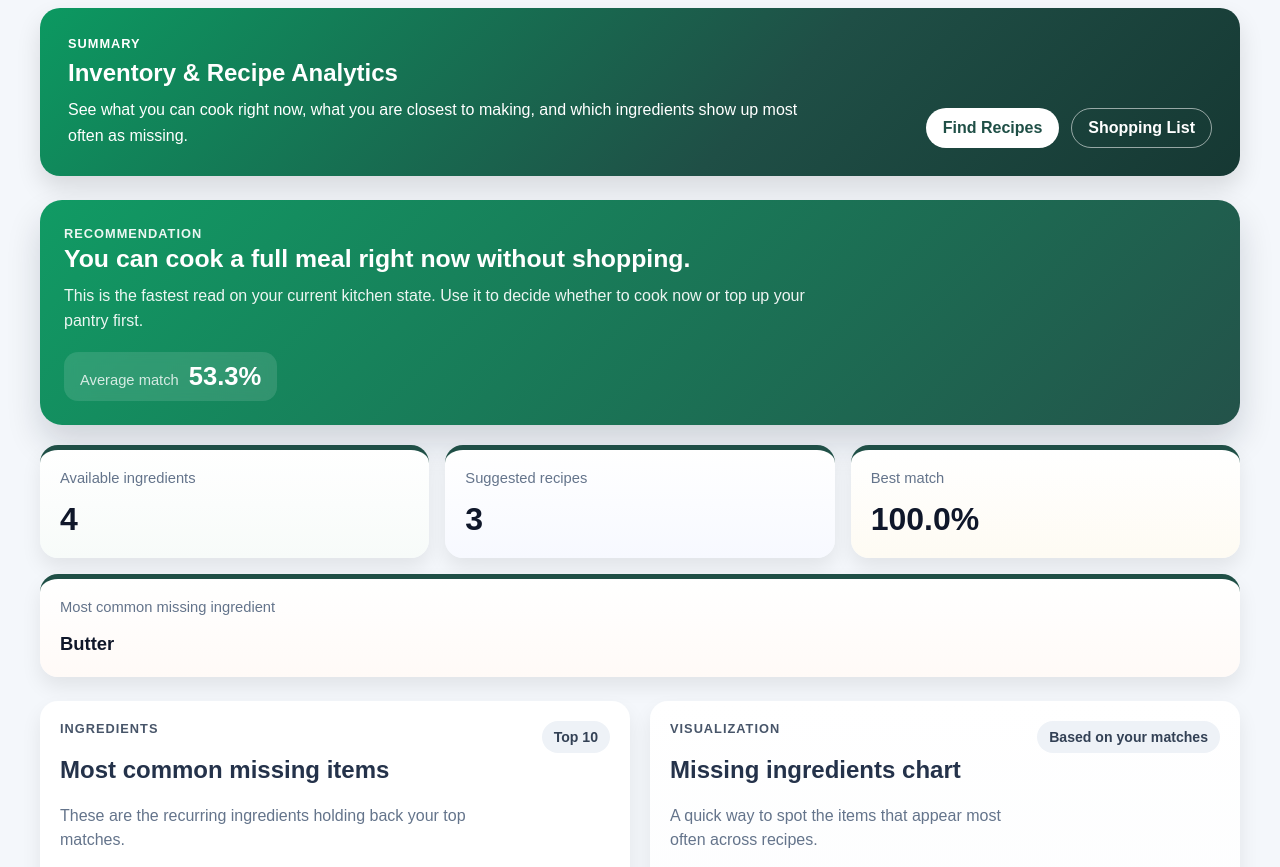
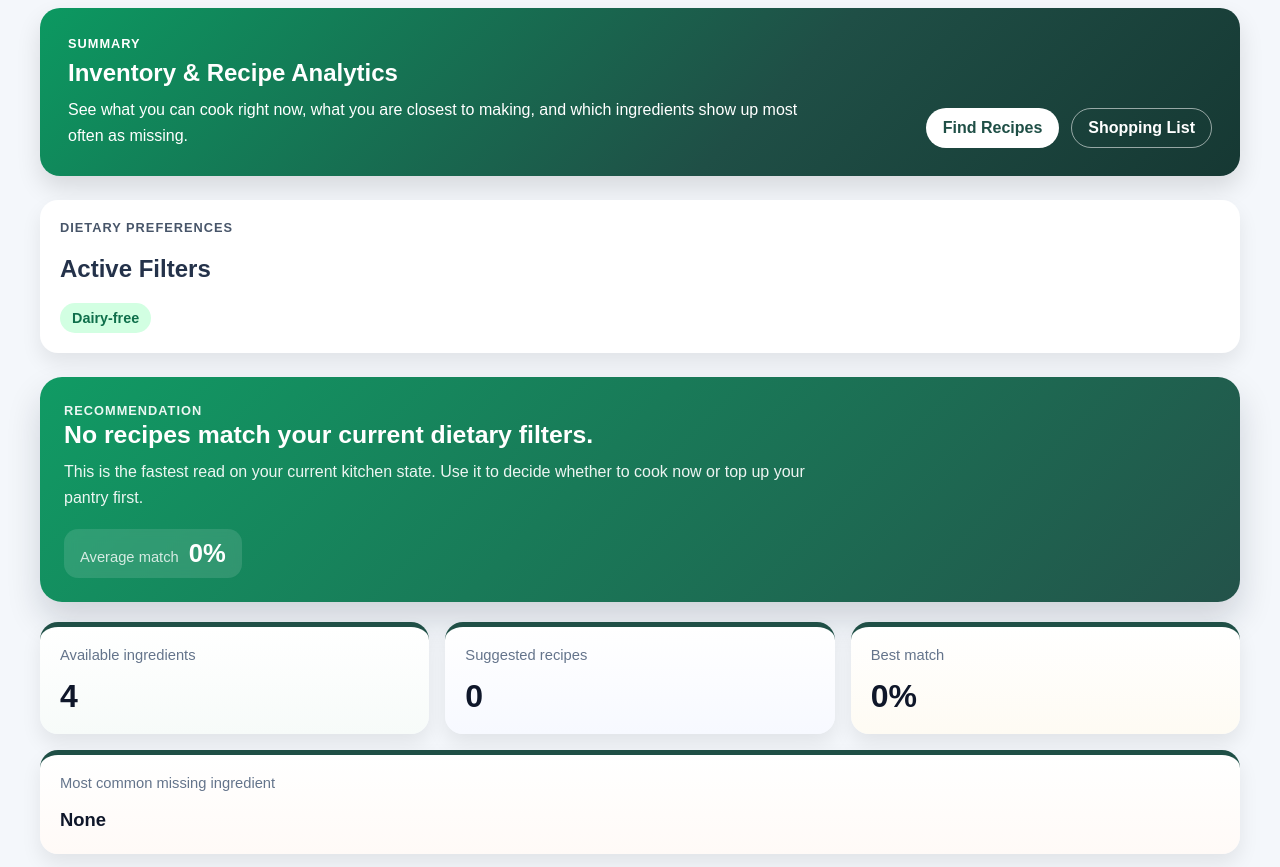
Before and after one commit to 2026-pwr-sl/script-languages-6g, a Flask app: page /summary in a window 1280 px wide. Shown: the part 112-979 px from the top of the page. Run offline with Flask 3, Linux system fonts and the light colour scheme.

Commit message:
feat: dietary restrictions

```diff
--- a/Frinder/app.py
+++ b/Frinder/app.py
@@ -5,13 +5,20 @@ from flask import Flask, Response, flash, redirect, render_template, request, ur
 from collections import Counter
 
 from charts import generate_summary_graphs
-from matching import match_recipes
+from matching import (
+    DIETARY_RESTRICTION_OPTIONS,
+    dietary_restriction_labels,
+    match_recipes,
+    normalize_dietary_restrictions,
+)
 from storage import (
     add_favourite_recipe,
     add_missing_to_shopping_list,
     add_user_ingredient,
     build_shopping_report,
     load_recipes,
+    read_dietary_restrictions,
+    read_excluded_ingredients,
     read_favourite_recipe_names,
     read_shopping_list,
     read_user_ingredients,
@@ -19,6 +26,8 @@ from storage import (
     remove_favourite_recipe,
     remove_from_shopping_list,
     remove_user_ingredient,
+    save_dietary_restrictions,
+    save_excluded_ingredients,
     save_user_ingredients,
 )
 from utils import parse_ingredients
@@ -57,6 +66,33 @@ def add_favourite_status(recipes, favourite_recipe_names):
     ]
 
 
+def get_active_preferences():
+    dietary_restrictions = normalize_dietary_restrictions(
+        read_dietary_restrictions()
+    )
+    excluded_ingredients = read_excluded_ingredients()
+
+    return dietary_restrictions, excluded_ingredients
+
+
+def build_preferences_context(dietary_restrictions=None, excluded_ingredients=None):
+    if dietary_restrictions is None or excluded_ingredients is None:
+        dietary_restrictions, excluded_ingredients = get_active_preferences()
+
+    return {
+        "dietary_restriction_options": DIETARY_RESTRICTION_OPTIONS,
+        "selected_dietary_restrictions": dietary_restrictions,
+        "active_dietary_restriction_labels": dietary_restriction_labels(
+            dietary_restrictions
+        ),
+        "excluded_ingredients": excluded_ingredients,
+        "excluded_ingredients_str": ", ".join(excluded_ingredients),
+        "has_active_preferences": bool(
+            dietary_restrictions or excluded_ingredients
+        ),
+    }
+
+
 def get_recipes_with_favourite_status():
     recipes_list = load_recipes()
     favourite_recipe_names = read_favourite_recipe_names()
@@ -64,11 +100,23 @@ def get_recipes_with_favourite_status():
     return add_favourite_status(recipes_list, favourite_recipe_names), favourite_recipe_names
 
 
-def get_recipe_suggestions(user_ingredients):
+def get_recipe_suggestions(
+    user_ingredients,
+    dietary_restrictions=None,
+    excluded_ingredients=None,
+):
+    if dietary_restrictions is None or excluded_ingredients is None:
+        dietary_restrictions, excluded_ingredients = get_active_preferences()
+
     recipes_list = load_recipes()
     favourite_recipe_names = read_favourite_recipe_names()
     suggestions = add_favourite_status(
-        match_recipes(user_ingredients, recipes_list),
+        match_recipes(
+            user_ingredients,
+            recipes_list,
+            dietary_restrictions=dietary_restrictions,
+            excluded_ingredients=excluded_ingredients,
+        ),
         favourite_recipe_names,
     )
 
@@ -92,7 +140,11 @@ def index():
 
     saved_items_str = ", ".join(saved_items)
 
-    return render_template("index.html", saved_items_str=saved_items_str)
+    return render_template(
+        "index.html",
+        saved_items_str=saved_items_str,
+        **build_preferences_context(),
+    )
 
 
 @app.route("/recipes", methods=["GET", "POST"])
@@ -110,33 +162,53 @@ def recipes():
         user_ingredients = parse_ingredients(
             f"{ingredients_text}\n{uploaded_ingredients_text}"
         )
+        dietary_restrictions = normalize_dietary_restrictions(
+            request.form.getlist("dietary_restrictions")
+        )
+        excluded_ingredients = parse_ingredients(
+            request.form.get("excluded_ingredients", "")
+        )
+
+        save_dietary_restrictions(dietary_restrictions)
+        save_excluded_ingredients(excluded_ingredients)
 
         if not user_ingredients:
             flash("Please enter or upload at least one ingredient.", "error")
             return redirect(url_for("index"))
 
         save_user_ingredients(user_ingredients)
-        suggestions, favourite_recipe_names = get_recipe_suggestions(user_ingredients)
+        suggestions, favourite_recipe_names = get_recipe_suggestions(
+            user_ingredients,
+            dietary_restrictions,
+            excluded_ingredients,
+        )
 
         return render_template(
             "recipes.html",
             user_ingredients=user_ingredients,
             suggestions=suggestions,
             favourite_recipe_names=favourite_recipe_names,
+            **build_preferences_context(dietary_restrictions, excluded_ingredients),
         )
 
     user_ingredients = read_user_ingredients()
     favourite_recipe_names = read_favourite_recipe_names()
+    dietary_restrictions, excluded_ingredients = get_active_preferences()
     suggestions = []
 
     if user_ingredients:
-        suggestions, favourite_recipe_names = get_recipe_suggestions(user_ingredients)
+        suggestions, favourite_recipe_names = get_recipe_suggestions(
+            user_ingredients,
+            dietary_restrictions,
+            excluded_ingredients,
+        )
 
     return render_template(
         "recipes.html",
         user_ingredients=user_ingredients,
         suggestions=suggestions,
         favourite_recipe_names=favourite_recipe_names,
+        **build_preferences_context(dietary_restrictions, excluded_ingredients),
     )
 
 
@@ -164,11 +236,21 @@ def all_recipes():
 def summary():
     recipes_list = load_recipes()
     user_ingredients = read_user_ingredients()
+    dietary_restrictions, excluded_ingredients = get_active_preferences()
 
     if not user_ingredients:
-        return render_template("summary.html", empty=True)
+        return render_template(
+            "summary.html",
+            empty=True,
+            **build_preferences_context(dietary_restrictions, excluded_ingredients),
+        )
 
-    suggestions = match_recipes(user_ingredients, recipes_list)
+    suggestions = match_recipes(
+        user_ingredients,
+        recipes_list,
+        dietary_restrictions=dietary_restrictions,
+        excluded_ingredients=excluded_ingredients,
+    )
 
     total_available = len(user_ingredients)
     total_suggested = len(suggestions)
@@ -185,8 +267,10 @@ def summary():
     most_common_missing = missing_counter.most_common(1)[0][0] if missing_counter else "None"
     missing_table_data = missing_counter.most_common(10)
 
-    if best_match == 0:
-        recommendation = "Your fridge is empty."
+    if not suggestions:
+        recommendation = "No recipes match your current dietary filters."
+    elif best_match == 0:
+        recommendation = "No recipe uses your current ingredients yet."
     elif best_match < 20:
         recommendation = "You should go shopping."
     elif best_match < 60:
@@ -213,7 +297,8 @@ def summary():
         recommendation=recommendation,
         missing_table_data=missing_table_data,
         graph_missing_url=url_for('static', filename=filename_missing),
-        graph_difficulty_url=url_for('static', filename=filename_difficulty)
+        graph_difficulty_url=url_for('static', filename=filename_difficulty),
+        **build_preferences_context(dietary_restrictions, excluded_ingredients),
     )
 
 
@@ -265,8 +350,7 @@ def get_latest_recipe_matches():
     if not user_ingredients:
         return []
 
-    recipes_list = load_recipes()
-    suggestions = match_recipes(user_ingredients, recipes_list)
+    suggestions, _ = get_recipe_suggestions(user_ingredients)
 
     return [
         recipe
--- /dev/null
+++ b/Frinder/data/dietary_restrictions.json
@@ -0,0 +1,5 @@
+{
+  "restrictions": [
+    "dairy-free"
+  ]
+}
--- /dev/null
+++ b/Frinder/data/excluded_ingredients.json
@@ -0,0 +1,3 @@
+{
+  "ingredients": []
+}
--- a/Frinder/static/style.css
+++ b/Frinder/static/style.css
@@ -174,6 +174,8 @@ button {
 }
 
 .selected-ingredients-box,
+.active-preferences-box,
+.preferences-panel,
 .shopping-card,
 .summary-stat-card,
 .summary-panel {
@@ -187,8 +189,15 @@ button {
   margin-bottom: 24px;
 }
 
-.selected-ingredients-box h2 {
+.selected-ingredients-box h2,
+.active-preferences-box h2,
+.preferences-panel h2 {
   margin-top: 0;
+}
+
+.active-preferences-box,
+.preferences-panel {
+  margin-bottom: 24px;
 }
 
 .ingredients-edit-form {
@@ -604,6 +613,76 @@ button {
   resize: none;
 }
 
+.preferences-panel {
+  margin-top: 18px;
+}
+
+.preferences-panel p {
+  margin: 0 0 16px;
+  color: #475569;
+}
+
+.dietary-options {
+  display: grid;
+  grid-template-columns: repeat(3, minmax(0, 1fr));
+  gap: 10px;
+}
+
+.dietary-option {
+  display: flex;
+  align-items: center;
+  gap: 8px;
+  min-height: 42px;
+  padding: 9px 12px;
+  border: 1px solid #cbd5e1;
+  border-radius: 12px;
+  background: #f8fafc;
+  color: #334155;
+  font-weight: 700;
+}
+
+.dietary-option input {
+  accent-color: #0C9961;
+}
+
+.excluded-ingredients-field {
+  display: block;
+  margin-top: 18px;
+  color: #1f4f46;
+  font-weight: 800;
+}
+
+.excluded-ingredients-field textarea {
+  min-height: 74px;
+  margin-top: 8px;
+  border: 1px solid #cbd5e1;
+  border-radius: 14px;
+  background: #f8fafc;
+  resize: vertical;
+}
+
+.preference-chip-list {
+  display: flex;
+  flex-wrap: wrap;
+  gap: 8px;
+}
+
+.preference-chip {
+  display: inline-flex;
+  align-items: center;
+  padding: 7px 12px;
+  border-radius: 999px;
+  background: #d2ffe2;
+  color: #0f6f4b;
+  font-size: 0.9rem;
+  font-weight: 800;
+}
+
+.preference-chip--excluded {
+  background: #fee2e2;
+  color: #991b1b;
+}
+
 .file-input {
   margin-top: 8px;
   font-size: 0.95rem;
@@ -616,6 +695,10 @@ button {
   gap: 20px;
   align-items: flex-end;
   flex-wrap: wrap;
+}
+
+.summary-preferences {
+  margin-bottom: 24px;
 }
 
 .summary-intro {
@@ -879,6 +962,7 @@ button {
 
   .shopping-layout,
   .shopping-recipe-list,
+  .dietary-options,
   .summary-stats,
   .summary-grid {
     grid-template-columns: 1fr;
--- a/Frinder/storage.py
+++ b/Frinder/storage.py
@@ -1,3 +1,6 @@
+import json
+from pathlib import Path
+
 from sqlalchemy import delete, func, select
 from sqlalchemy.orm import selectinload
 
@@ -13,6 +16,11 @@ from db_models import (
 from models import Recipe
 from seed import get_or_create_ingredient
 from utils import clean_ingredient, recipe_key
+
+BASE_DIR = Path(__file__).resolve().parent
+DATA_DIR = BASE_DIR / "data"
+DIETARY_RESTRICTIONS_FILE = DATA_DIR / "dietary_restrictions.json"
+EXCLUDED_INGREDIENTS_FILE = DATA_DIR / "excluded_ingredients.json"
 
 
 def _recipe_row_to_model(recipe_row):
@@ -43,6 +51,32 @@ def _unique_cleaned_items(items):
             seen.add(cleaned)
 
     return unique_items
+
+
+def _read_json_list(filepath, key):
+    path = Path(filepath)
+
+    if not path.exists():
+        return []
+
+    try:
+        data = json.loads(path.read_text(encoding="utf-8"))
+    except json.JSONDecodeError:
+        return []
+
+    values = data.get(key, [])
+    if not isinstance(values, list):
+        return []
+
+    return _unique_cleaned_items(values)
+
+
+def _write_json_list(filepath, key, items):
+    path = Path(filepath)
+    path.parent.mkdir(parents=True, exist_ok=True)
+
+    data = {key: _unique_cleaned_items(items)}
+    path.write_text(json.dumps(data, indent=2), encoding="utf-8")
 
 
 def _read_user_ingredient_names(session):
@@ -147,6 +181,22 @@ def save_user_ingredients(ingredients):
         _replace_ingredient_rows(db_session, UserIngredientRow, ingredients)
 
     _run_write(action)
+
+
+def read_dietary_restrictions():
+    return _read_json_list(DIETARY_RESTRICTIONS_FILE, "restrictions")
+
+
+def save_dietary_restrictions(restrictions):
+    _write_json_list(DIETARY_RESTRICTIONS_FILE, "restrictions", restrictions)
+
+
+def read_excluded_ingredients():
+    return _read_json_list(EXCLUDED_INGREDIENTS_FILE, "ingredients")
+
+
+def save_excluded_ingredients(ingredients):
+    _write_json_list(EXCLUDED_INGREDIENTS_FILE, "ingredients", ingredients)
 
 
 def add_user_ingredient(ingredient):
--- a/Frinder/templates/summary.html
+++ b/Frinder/templates/summary.html
@@ -15,6 +15,29 @@
     <a href="{{ url_for('recipes') }}" class="summary-button">Find Recipes</a>
     <a href="{{ url_for('shopping_list') }}" class="summary-button summary-button--secondary">Shopping List</a>
   </div>
+</section>
+
+<section class="summary-preferences summary-panel">
+  <div>
+    <p class="summary-kicker">Dietary Preferences</p>
+    <h2>Active Filters</h2>
+  </div>
+
+  {% if has_active_preferences %}
+    <div class="preference-chip-list">
+      {% for label in active_dietary_restriction_labels %}
+        <span class="preference-chip">{{ label }}</span>
+      {% endfor %}
+
+      {% for ingredient in excluded_ingredients %}
+        <span class="preference-chip preference-chip--excluded">
+          No {{ ingredient }}
+        </span>
+      {% endfor %}
+    </div>
+  {% else %}
+    <p class="summary-empty-message">No dietary restrictions or excluded ingredients selected.</p>
+  {% endif %}
 </section>
 
 {% if empty %}
```
Also changed, not shown: Frinder/matching.py (+171 -3 lines), Frinder/templates/index.html (+30 -0 lines), Frinder/templates/recipes.html (+21 -1 lines), Frinder/data/frinder.db, Frinder/static/summary_difficulty.png, Frinder/static/summary_missing.png.
